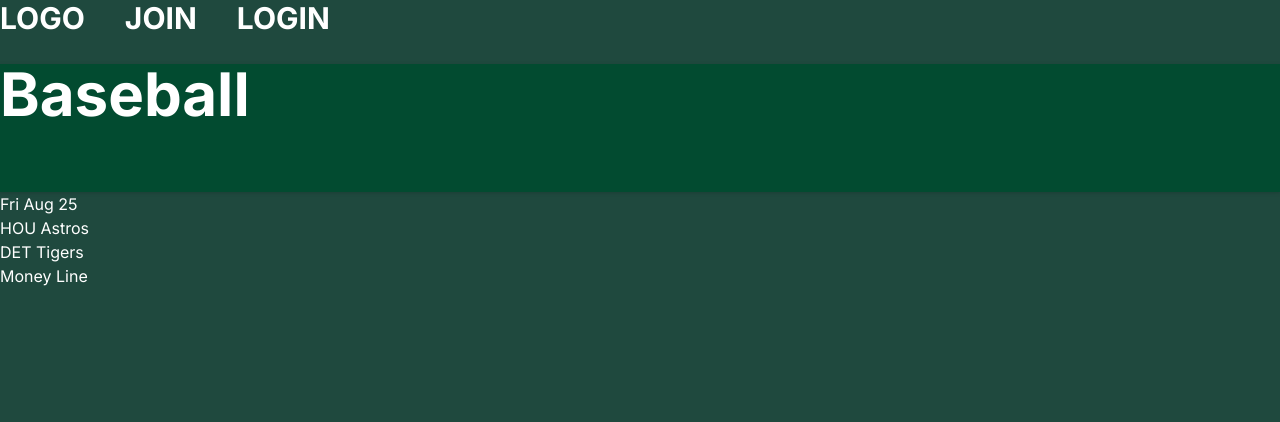
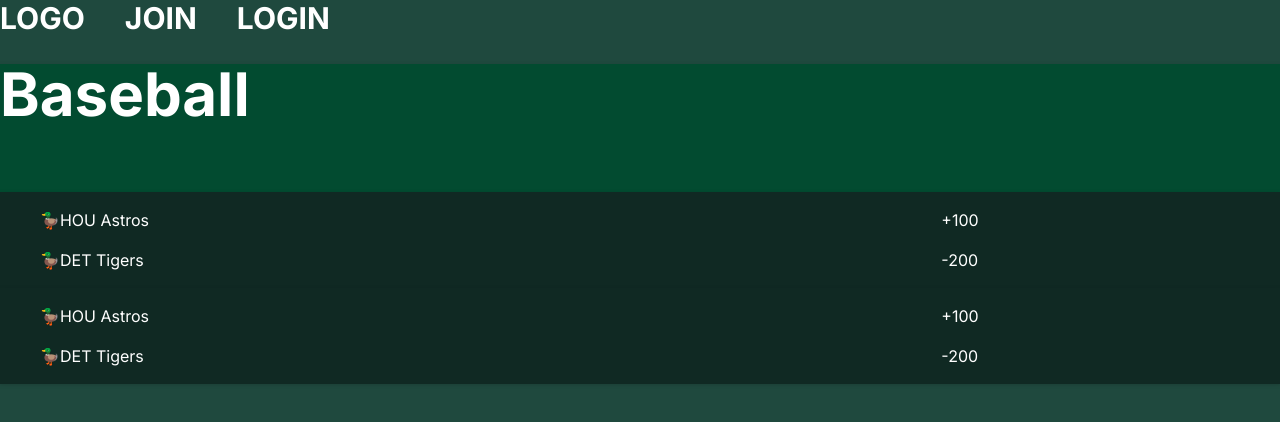
Before and after one commit to briannguy3n/freegroceries, a Next.js app: page / in a window 1280 px wide. Shown: the top 422 px of the page. Built offline with nearby package versions, Linux system fonts and the light colour scheme.

Commit message:
Update BaseballBettingPage.tsx

```diff
--- a/app/components/BaseballBettingPage/BaseballBettingPage.tsx
+++ b/app/components/BaseballBettingPage/BaseballBettingPage.tsx
@@ -1,13 +1,16 @@
+import BaseballBettingCard from "./BaseballBettingCard/BaseballBettingCard"
+import BaseballBettingPageTopRow from "./BaseballBettingPageTopRow"
 
 
 const BaseballBettingPage = () => {
   return (
     <div>
-      <p>Fri Aug 25</p>
+      <BaseballBettingPageTopRow />
+      <BaseballBettingCard />
+      <BaseballBettingCard />
 
-      <p>HOU Astros</p>
-      <p>DET Tigers</p>
-      <p>Money Line</p>
+
+
     </div>
   )
 }
```
